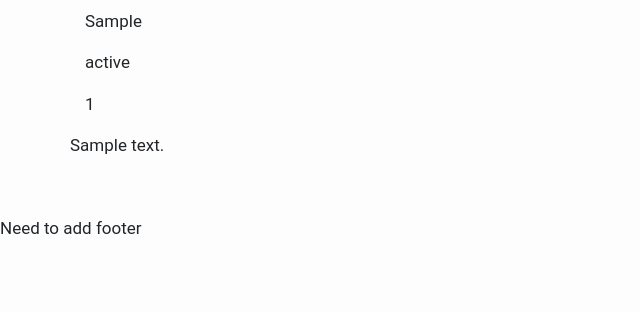
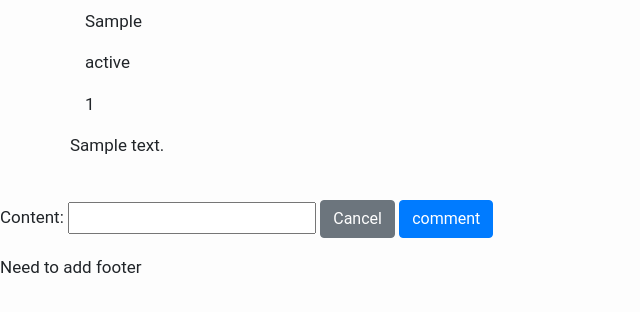
Before and after one commit to Dwilliams-banyan/wow_pyology_project, a Django app: page /activity/1 in a window 1280 px wide. Shown: the part 338-650 px from the top of the page, without its empty margins (0-640 px from the left). Run offline with Django 4.2, Linux system fonts and the light colour scheme; tables that the repository leaves empty hold one stand-in row (values such as "Sample post"); some libraries are stand-ins or nearby versions.

Commit message:
adding of comments and activities and functionallty has been update and completed

```diff
--- a/whatToDad_site/whatToDad_app/forms.py
+++ b/whatToDad_site/whatToDad_app/forms.py
@@ -14,3 +14,9 @@
     class Meta:
         model = ActivityComments
         fields = ['content']
+
+    def __init__(self, *args, **kwargs):
+        activity = kwargs.pop('activity_object')
+        super().__init__(*args, **kwargs)
+
+        self.instance.activity = activity
--- a/whatToDad_site/whatToDad_app/models.py
+++ b/whatToDad_site/whatToDad_app/models.py
@@ -31,9 +31,9 @@
     min_age = models.IntegerField()
     max_age = models.IntegerField()
     addressNumber = models.IntegerField()
-    addressStreet = models.CharField(max_length=200, unique=True)
-    city = models.CharField(max_length=200, unique=True)
-    state = models.CharField(max_length=200, unique=True)
+    addressStreet = models.CharField(max_length=200)
+    city = models.CharField(max_length=200)
+    state = models.CharField(max_length=200)
     zip = models.IntegerField()
     user = models.ForeignKey(Author, on_delete= models.CASCADE)
 
--- a/whatToDad_site/whatToDad_app/templates/activity.html
+++ b/whatToDad_site/whatToDad_app/templates/activity.html
@@ -28,7 +28,7 @@
         {% csrf_token %}
         {{ form }}
         <input type="button" class="btn btn-secondary" value="Cancel" data-dismiss="modal"></input>
-        <input type="submit" class="btn btn-primary" name="activity" value="activity"></input>
+        <input type="submit" class="btn btn-primary" name="add" value="Add activity"></input>
     </form>
 </body>
 
--- a/whatToDad_site/whatToDad_app/templates/activity_detail.html
+++ b/whatToDad_site/whatToDad_app/templates/activity_detail.html
@@ -30,12 +30,12 @@
         </div>
     </div>
     <br>
-    <!-- <form method="POST" action="{% url 'activity' %}">
+    <form method="POST" action="{% url 'activity_detail' activity.id %}">
         {% csrf_token %}
-        {{ form }}
+        {{ comment_form }}
         <input type="button" class="btn btn-secondary" value="Cancel" data-dismiss="modal"></input>
-        <input type="submit" class="btn btn-primary" name="add" value="Commentactivity"></input>
-    </form> -->
+        <input type="submit" class="btn btn-primary" name="add" value="comment"></input>
+    </form>
 </body>
 
 </html>
--- a/whatToDad_site/whatToDad_app/views.py
+++ b/whatToDad_site/whatToDad_app/views.py
@@ -20,6 +20,7 @@
 
 class ForumBoard(View):
     def get(self, request):
+
         post_form = PostForm()
 
         html_data = {
@@ -33,6 +34,7 @@
         )
 
     def post(self, request):
+
         post_form = PostForm(request.POST)
         post_form.save()
 
@@ -40,20 +42,13 @@
 
 class ActivityPage(View):
     def get(self, request):
+
         activities = Activity.objects.all()
         activity_form = ActivityForm()
-
-        activity_comments = ActivityComments.objects.all()
-        activity_comment_form = ActivityCommentForm()
-
-        # print('activities', activities)
-        # print('activity_comments', activity_comments)
 
         html_data = {
             'activities': activities,
             'form': activity_form,
-            'activity_comments': activity_comments,
-            'activity_comment_form': activity_comment_form
         }
 
         return render(
@@ -63,39 +58,28 @@
         )
 
     def post(self, request):
-        if request.method == 'POST':
-             activity_form = ActivityForm(request.POST)
-             activity_form.is_valid()
-             activity_form.save()
 
-        activities = Activity.objects.all()
+        if 'add' in request.POST:
+            activity_form = ActivityForm(request.POST)
+            activity_form.is_valid()
+            activity_form.save()
 
-        activity_comments = ActivityComments.objects.all()
-        activity_comment_form = ActivityCommentForm()
-
-        html_data = {
-            'activities': activities,
-            'form': activity_form,
-            'activity_comments': activity_comments,
-            'activity_comment_form': activity_comment_form
-        }
-
-        return render(
-            request=request,
-            template_name='activity.html',
-            context= html_data
-        )
+        return redirect('activity')
 
 
 class ActivityDetailView(View):
     def get(self, request, activity_id):
+
         activity = Activity.objects.get(id=activity_id)
         # come back to look at the filter method
         activity_comments = ActivityComments.objects.filter(activity_id=activity_id)
+        activity_comment_form = ActivityCommentForm(activity_object=activity)
+
 
         html_data={
             'activity': activity,
-            'activity_comment_list': activity_comments
+            'activity_comment_list': activity_comments,
+            'comment_form': activity_comment_form
         }
 
         return render(
@@ -106,4 +90,10 @@
 
     def post(self, request, activity_id):
         activity = Activity.objects.get(id=activity_id)
-        activity_comment_form = ActivityCommentForm(request.POST)
+
+        if 'add' in request.POST:
+             activity_comment_form = ActivityCommentForm(request.POST, activity_object=activity)
+             activity_comment_form.is_valid()
+             activity_comment_form.save()
+
+        return redirect('activity_detail', activity_id)
```
Also changed, not shown: whatToDad_site/whatToDad_app/migrations/0006_alter_activity_addressstreet_alter_activity_city_and_more.py (added), whatToDad_site/whatToDad_app/migrations/0007_alter_activity_zip.py (added), whatToDad_site/whatToDad_app/migrations/0008_alter_activity_zip.py (added).
